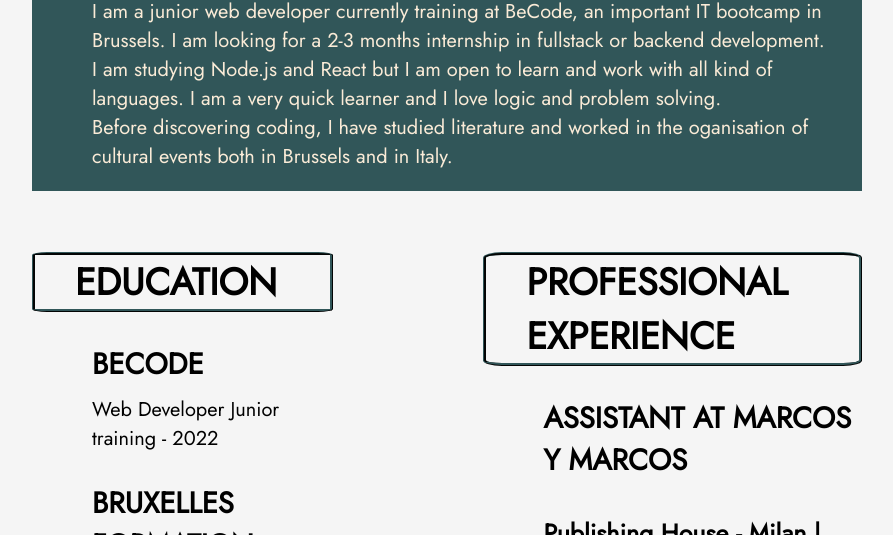
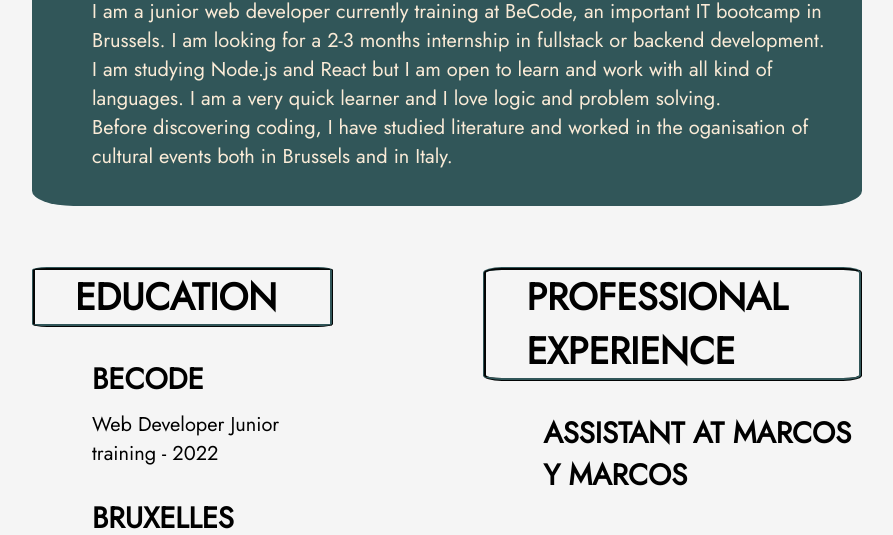
Before and after one commit to AriannaTelesca/My-CV, a plain HTML site: page index.html in a window 1280 px wide. Shown: the part 565-1100 px from the top of the page, without its empty margins (118-1011 px from the left). Drawn offline with Linux system fonts and the light colour scheme.

Commit message:
style about me

```diff
--- a/styles.css
+++ b/styles.css
@@ -75,6 +75,9 @@ a:hover{
     background-color: #315659;
     color: antiquewhite;
     margin-right: 150px;
+    border-radius: 5%;
+    padding-bottom: 15px;
+
 }
 img {
     width: 60%;
```
